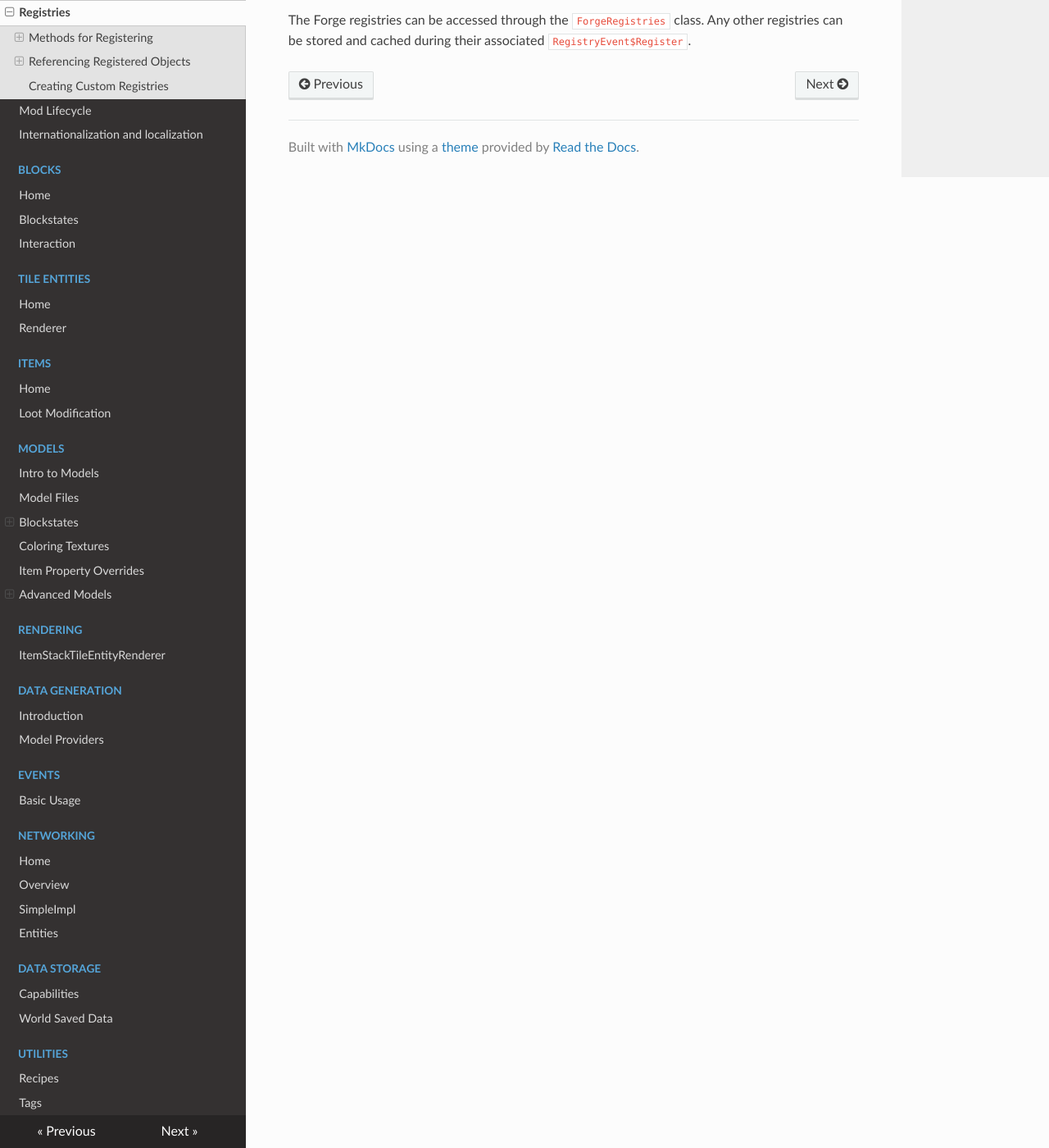
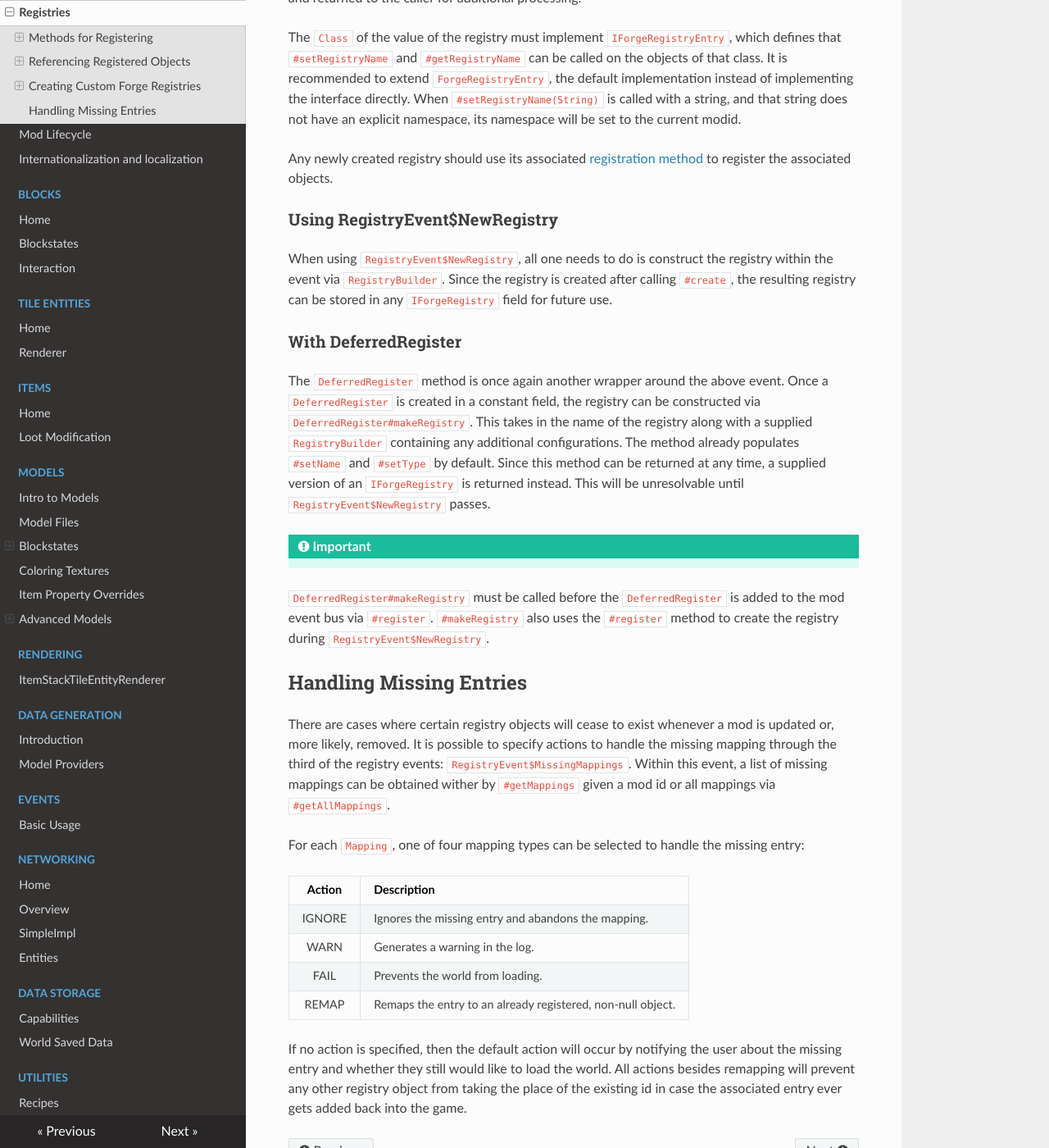
Before and after one commit to MinecraftForge/Documentation, an MkDocs documentation site: the page built from docs/concepts/registries.md, in a window 1280 px wide and 1400 px high, scrolled down 4942 px. Shown: the whole window at 82% size. Built offline with MkDocs 1.6.1, drawn with Linux system fonts in a browser that asks for light colours; nearby versions of some CDN libraries; some of the changed text lies outside the part shown.

Commit message:
Finish up registries documentation

````diff
--- a/docs/concepts/registries.md
+++ b/docs/concepts/registries.md
@@ -181,15 +181,46 @@ class UnannotatedHolder { // Note the lack of an @ObjectHolder annotation on thi
 }
 ```
 
-Creating Custom Registries
--------------------
+Creating Custom Forge Registries
+--------------------------------
 
-Custom registries are created by using `RegistryBuilder` during the `RegistryEvent$NewRegistry` event. The class `RegistryBuilder` takes certain parameters (such as the name, the `Class` of its values, and various callbacks for different events happening on the registry). Calling `RegistryBuilder#create` will result in the registry being built, registered to the `RegistryManager`, and returned to the caller for additional processing.
+Custom registries can usually just be a simple map of key to value. This is a common style; however, it forces a hard dependency on the registry being present. It also requires that any data that needs to be synced between sides must be done manually. Custom Forge Registries provide a simple alternative for creating soft dependents along with better management and automatic syncing between sides (unless told otherwise). Since the objects also use a Forge registry, registration becomes standardized in the same way.
+
+Custom Forge Registries are created via `RegistryBuilder` via either `RegistryEvent$NewRegistry` or the `DeferredRegister`. The class `RegistryBuilder` takes certain parameters (such as the name, the `Class` of its values, and various callbacks for different events happening on the registry). Calling `RegistryBuilder#create` will result in the registry being built, registered to the `RegistryManager`, and returned to the caller for additional processing.
 
 The `Class` of the value of the registry must implement `IForgeRegistryEntry`, which defines that `#setRegistryName` and `#getRegistryName` can be called on the objects of that class. It is recommended to extend `ForgeRegistryEntry`, the default implementation instead of implementing the interface directly. When `#setRegistryName(String)` is called with a string, and that string does not have an explicit namespace, its namespace will be set to the current modid.
 
-The Forge registries can be accessed through the `ForgeRegistries` class. Any other registries can be stored and cached during their associated `RegistryEvent$Register`.
+Any newly created registry should use its associated [registration method][registration] to register the associated objects.
+
+### Using RegistryEvent$NewRegistry
+
+When using `RegistryEvent$NewRegistry`, all one needs to do is construct the registry within the event via `RegistryBuilder`. Since the registry is created after calling `#create`, the resulting registry can be stored in any `IForgeRegistry` field for future use.
+
+### With DeferredRegister
+
+The `DeferredRegister` method is once again another wrapper around the above event. Once a `DeferredRegister` is created in a constant field, the registry can be constructed via `DeferredRegister#makeRegistry`. This takes in the name of the registry along with a supplied `RegistryBuilder` containing any additional configurations. The method already populates `#setName` and `#setType` by default. Since this method can be returned at any time, a supplied version of an `IForgeRegistry` is returned instead. This will be unresolvable until `RegistryEvent$NewRegistry` passes.
+
+!!! important
+
+  `DeferredRegister#makeRegistry` must be called before the `DeferredRegister` is added to the mod event bus via `#register`. `#makeRegistry` also uses the `#register` method to create the registry during `RegistryEvent$NewRegistry`.
+
+Handling Missing Entries
+------------------------
+
+There are cases where certain registry objects will cease to exist whenever a mod is updated or, more likely, removed. It is possible to specify actions to handle the missing mapping through the third of the registry events: `RegistryEvent$MissingMappings`. Within this event, a list of missing mappings can be obtained wither by `#getMappings` given a mod id or all mappings via `#getAllMappings`.
+
+For each `Mapping`, one of four mapping types can be selected to handle the missing entry:
+
+| Action | Description |
+| :---:  |     :---    |
+| IGNORE | Ignores the missing entry and abandons the mapping. |
+|  WARN  | Generates a warning in the log. |
+|  FAIL  | Prevents the world from loading. |
+| REMAP  | Remaps the entry to an already registered, non-null object. |
+
+If no action is specified, then the default action will occur by notifying the user about the missing entry and whether they still would like to load the world. All actions besides remapping will prevent any other registry object from taking the place of the existing id in case the associated entry ever gets added back into the game.
 
 [ResourceLocation]: resources.md#resourcelocation
+[registration]: #methods-for-registering
 [events]: ../events/intro.md
 [tileentity]: ../tileentities/tileentity.md
````
